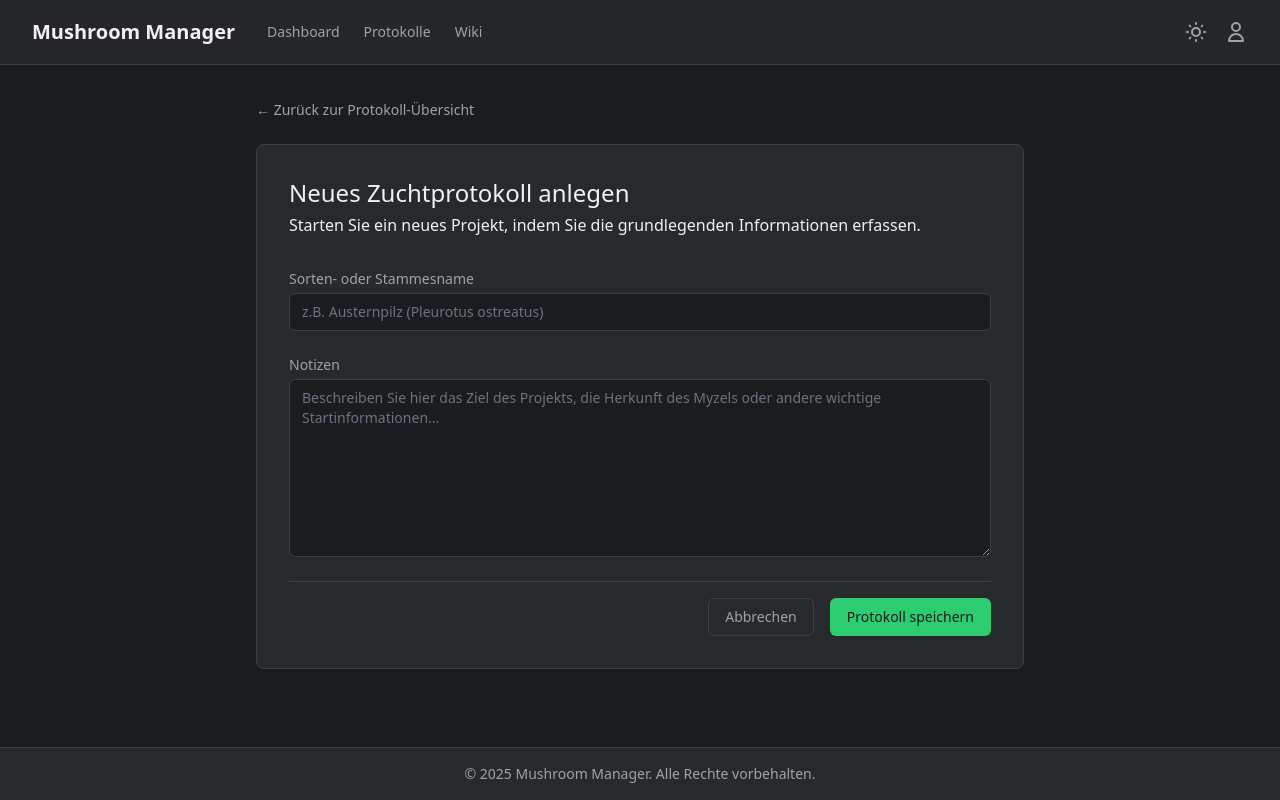
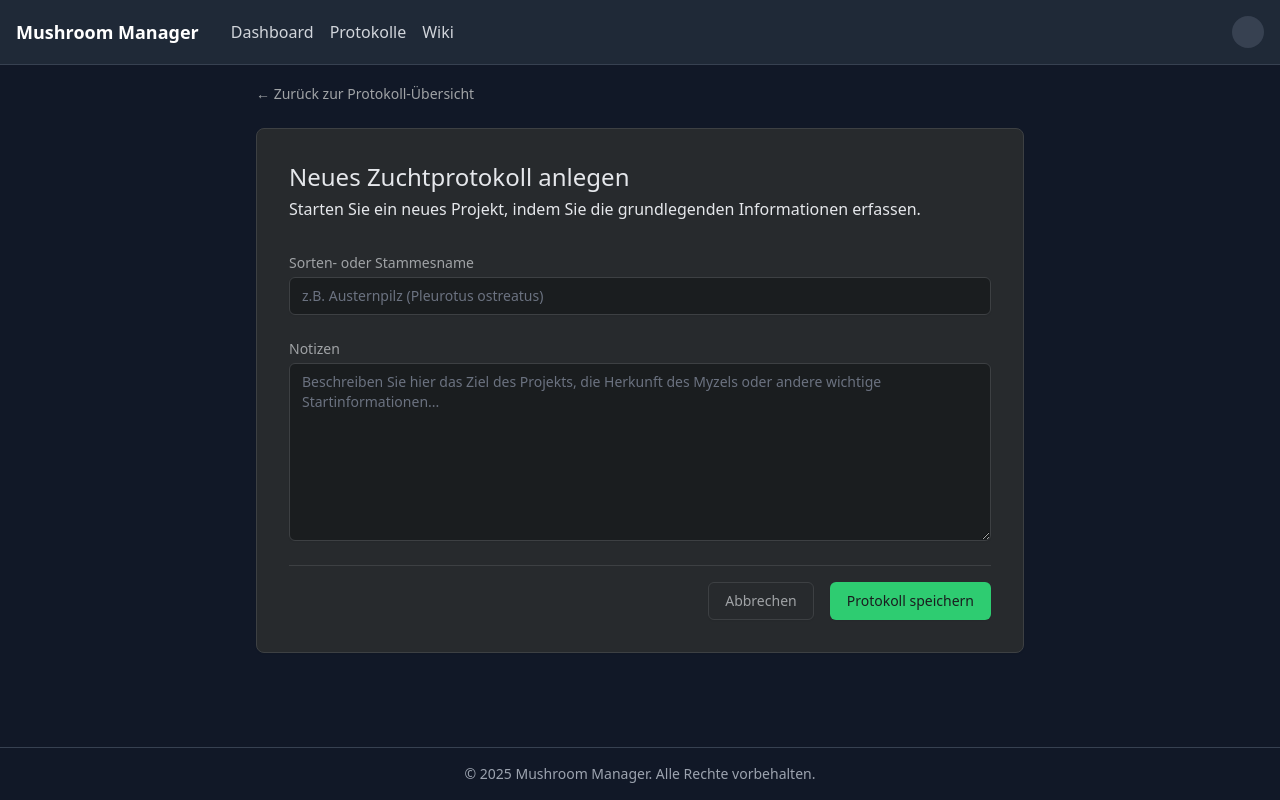
Before and after one commit to mandragora666/mushroom-manager, a SvelteKit app: page /wiki/new in a window 1280 px wide. Built offline with nearby package versions, Linux system fonts and the light colour scheme; no server answers.

Commit message:
fix: Restore main layout and ensure nav is clickable

```diff
--- a/src/lib/components/Navbar.svelte
+++ b/src/lib/components/Navbar.svelte
@@ -1,25 +1,23 @@
 <script>
-  import ThemeToggle from '$lib/components/ThemeToggle.svelte';
+  // Dieser Code entspricht dem einfachen Stand aus Phase 1
 </script>
 
-<header class="w-full p-4 border-b border-outline bg-background">
+<header class="w-full p-4 bg-gray-800 border-b border-gray-700 relative z-10">
   <nav class="container mx-auto flex justify-between items-center">
 
     <div class="flex items-center gap-8">
-      <a href="/" class="text-lg font-bold text-primary hover:text-secondary transition-colors">
+      <a href="/" class="text-lg font-bold text-white">
         Mushroom Manager
       </a>
       <div class="flex items-center gap-4">
-        <a href="/" class="text-secondary hover:text-primary transition-colors">Dashboard</a>
-        <a href="#" class="text-secondary hover:text-primary transition-colors">Substrate</a>
-        <a href="#" class="text-secondary hover:text-primary transition-colors">Inventar</a>
+        <a href="/" class="text-gray-300 hover:text-white">Dashboard</a>
+        <a href="/protocol" class="text-gray-300 hover:text-white">Protokolle</a>
+        <a href="/wiki" class="text-gray-300 hover:text-white">Wiki</a>
       </div>
     </div>
 
     <div class="flex items-center gap-4">
-      <ThemeToggle />
-      <div class="w-8 h-8 bg-surface rounded-full">
-        </div>
+      <div class="w-8 h-8 bg-gray-700 rounded-full"></div>
     </div>
 
   </nav>
--- a/src/routes/+layout.svelte
+++ b/src/routes/+layout.svelte
@@ -1,41 +1,19 @@
 <script>
   import '../app.css';
+  // Wir gehen davon aus, dass Navbar.svelte noch im alten, funktionierenden Zustand ist.
+  import Navbar from '$lib/components/Navbar.svelte';
 </script>
 
-<div class="flex flex-col min-h-screen bg-bg-primary text-text-primary">
-  <header class="bg-bg-secondary/80 backdrop-blur-sm border-b border-border-primary sticky top-0 z-10">
-    <div class="container mx-auto px-4 sm:px-6 lg:px-8">
-      <div class="flex items-center justify-between h-16">
-        <div class="flex items-center space-x-8">
-          <a href="/" class="text-xl font-bold text-text-primary hover:text-accent-green transition-colors">
-            Mushroom Manager
-          </a>
-          <nav class="hidden md:flex items-center space-x-6 text-sm font-medium">
-            <a href="/" class="text-text-secondary hover:text-text-primary transition-colors" data-sveltekit-reload>Dashboard</a>
-            <a href="/protocol" class="text-text-secondary hover:text-text-primary transition-colors" data-sveltekit-reload>Protokolle</a>
-            <a href="/wiki" class="text-text-secondary hover:text-text-primary transition-colors" data-sveltekit-reload>Wiki</a>
-          </nav>
-        </div>
+<div class="min-h-screen flex flex-col">
 
-        <div class="flex items-center space-x-4">
-          <button class="text-text-secondary hover:text-text-primary transition-colors" aria-label="Theme wechseln">
-            <svg xmlns="http://www.w3.org/2000/svg" class="h-6 w-6" fill="none" viewBox="0 0 24 24" stroke="currentColor"><path stroke-linecap="round" stroke-linejoin="round" stroke-width="2" d="M12 3v1m0 16v1m9-9h-1M4 12H3m15.364 6.364l-.707-.707M6.343 6.343l-.707-.707m12.728 0l-.707.707M6.343 17.657l-.707.707M16 12a4 4 0 11-8 0 4 4 0 018 0z" /></svg>
-          </button>
-          <button class="text-text-secondary hover:text-text-primary transition-colors" aria-label="Benutzerprofil">
-             <svg xmlns="http://www.w3.org/2000/svg" class="h-6 w-6" fill="none" viewBox="0 0 24 24" stroke="currentColor"><path stroke-linecap="round" stroke-linejoin="round" stroke-width="2" d="M16 7a4 4 0 11-8 0 4 4 0 018 0zM12 14a7 7 0 00-7 7h14a7 7 0 00-7-7z" /></svg>
-          </button>
-        </div>
-      </div>
-    </div>
-  </header>
+  <Navbar />
 
-  <main class="flex-grow container mx-auto p-4 sm:p-6 lg:p-8">
+  <main class="flex-grow container mx-auto p-4">
     <slot />
   </main>
 
-  <footer class="bg-bg-secondary border-t border-border-primary">
-    <div class="container mx-auto py-4 px-4 sm:px-6 lg:px-8 text-center text-text-secondary text-sm">
-      &copy; {new Date().getFullYear()} Mushroom Manager. Alle Rechte vorbehalten.
-    </div>
+  <footer class="w-full p-4 text-center border-t border-gray-700">
+    <p class="text-gray-400 text-sm">&copy; 2025 Mushroom Manager. Alle Rechte vorbehalten.</p>
   </footer>
+
 </div>
```
